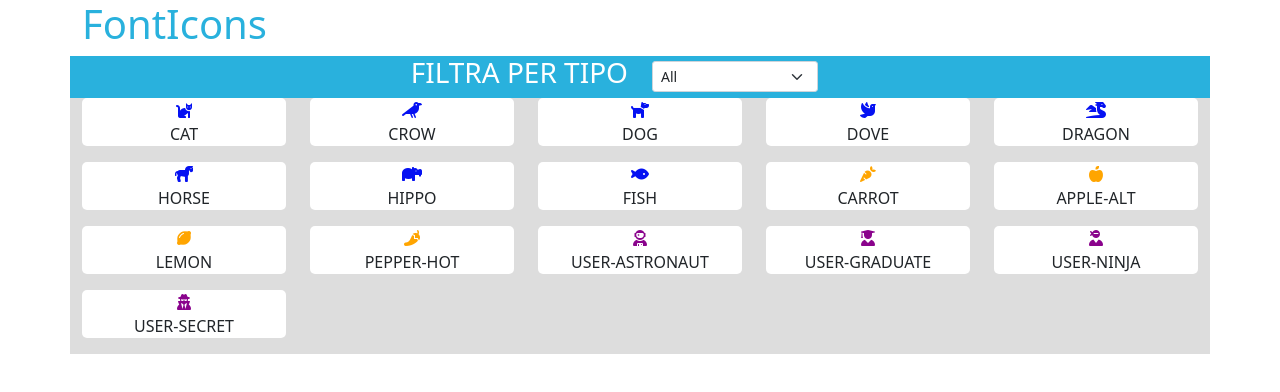
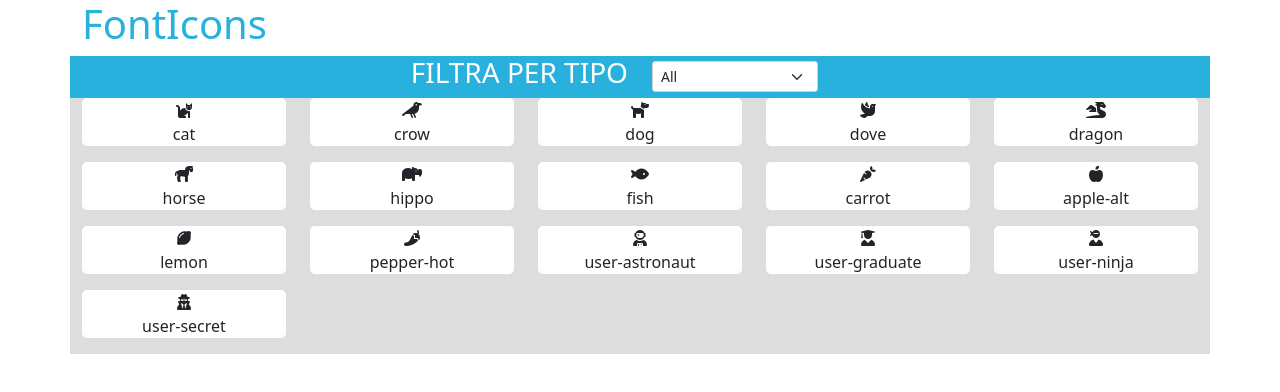
Before and after one commit to alessandro-cappelli/js-es6-icons, a plain HTML site: page index.html in a window 1280 px wide. Drawn offline with nearby package versions, Linux system fonts and the light colour scheme.

Commit message:
js funzionante

```diff
--- a/data.js
+++ b/data.js
@@ -114,7 +114,7 @@ const icone = [
 ];
 
 
-const contenitore = document.querySelector('.ms_container_icon');
+const contenitore = document.querySelector('.ms_row_container_icon');
 const filtro = document.querySelector('.ms_select_option');
 
 filtro.addEventListener("change", function(){
@@ -122,14 +122,23 @@ filtro.addEventListener("change", function(){
 	getBoxesCode(this.value);
 });
 
-getBoxesCode(filtro.value);
 
+function getBoxesCode(filtro){
+	icone.forEach((elemento) =>{
+		if((elemento.type == filtro)||(filtro == 'all')){
+			contenitore.innerHTML += getBoxCode(elemento)
+		}
+	})
+}
 
-function getBoxesCode(icona){
+getBoxesCode(filtro.value)
+
+function getBoxCode(icona){
+	const{name, prefix, type, family, color} = icona;
 	return `
     	<div>
-        	<div class="col ms_bg_icon"><i class="${family} fa-cat ms_icon_animal"></i>
-            	<p>CAT</p>
+        	<div class="col ms_bg_icon"><i class="${family} ${prefix}${name} style="${color};"></i>
+            	<p>${name}</p>
         	</div>
     	</div>
 	`;
--- a/index.html
+++ b/index.html
@@ -31,10 +31,10 @@
                 </div>
                 <div class="col-2 text-center">
                     <select class="form-select form-select-sm ms_select_option" aria-label=".form-select-sm example">
-                        <option value="1">All</option>
-                        <option value="2">Animal</option>
-                        <option value="3">Vegetable</option>
-                        <option value="4">User</option>
+                        <option value="all">All</option>
+                        <option value="animal">Animal</option>
+                        <option value="vegetable">Vegetable</option>
+                        <option value="user">User</option>
                     </select>
                 </div>
             </div>
@@ -42,87 +42,8 @@
 
         <!-- figure -->
         <div class="container ms_container_icon">
-            <div class="row row-cols-2 row-cols-sm-2 row-cols-md-5">
-                <div>
-                    <div class="col ms_bg_icon"><i class="fas fa-cat ms_icon_animal"></i>
-                        <p>CAT</p>
-                    </div>
-                </div>
-                <div>
-                    <div class="col ms_bg_icon"><i class="fas fa-crow ms_icon_animal"></i>
-                        <p>CROW</p>
-                    </div>
-                </div>
-                <div>
-                    <div class="col ms_bg_icon"><i class="fas fa-dog ms_icon_animal"></i>
-                        <p>DOG</p>
-                    </div>
-                </div>
-                <div>
-                    <div class="col ms_bg_icon"><i class="fas fa-dove ms_icon_animal"></i>
-                        <p>DOVE</p>
-                    </div>
-                </div>
-                <div>
-                    <div class="col ms_bg_icon"><i class="fas fa-dragon ms_icon_animal"></i>
-                        <p>DRAGON</p>
-                    </div>
-                </div>
-                <div>
-                    <div class="col ms_bg_icon"><i class="fas fa-horse ms_icon_animal"></i>
-                        <p>HORSE</p>
-                    </div>
-                </div>
-                <div>
-                    <div class="col ms_bg_icon"><i class="fas fa-hippo ms_icon_animal"></i>
-                        <p>HIPPO</p>
-                    </div>
-                </div>
-                <div>
-                    <div class="col ms_bg_icon"><i class="fas fa-fish ms_icon_animal"></i>
-                        <p>FISH</p>
-                    </div>
-                </div>
-                <div>
-                    <div class="col ms_bg_icon"><i class="fas fa-carrot ms_icon_vegetable"></i>
-                        <p>CARROT</p>
-                    </div>
-                </div>
-                <div>
-                    <div class="col ms_bg_icon"><i class="fas fa-apple-alt ms_icon_vegetable"></i>
-                        <p>APPLE-ALT</p>
-                    </div>
-                </div>
-                <div>
-                    <div class="col ms_bg_icon"><i class="fas fa-lemon ms_icon_vegetable"></i>
-                        <p>LEMON</p>
-                    </div>
-                </div>
-                <div>
-                    <div class="col ms_bg_icon"><i class="fas fa-pepper-hot ms_icon_vegetable"></i>
-                        <p>PEPPER-HOT</p>
-                    </div>
-                </div>
-                <div>
-                    <div class="col ms_bg_icon"><i class="fas fa-user-astronaut ms_icon_user"></i>
-                        <p>USER-ASTRONAUT</p>
-                    </div>
-                </div>
-                <div>
-                    <div class="col ms_bg_icon"><i class="fas fa-user-graduate ms_icon_user"></i>
-                        <p>USER-GRADUATE</p>
-                    </div>
-                </div>
-                <div>
-                    <div class="col ms_bg_icon"><i class="fas fa-user-ninja ms_icon_user"></i>
-                        <p>USER-NINJA</p>
-                    </div>
-                </div>
-                <div>
-                    <div class="col ms_bg_icon"><i class="fas fa-user-secret ms_icon_user"></i>
-                        <p>USER-SECRET</p>
-                    </div>
-                </div>
+            <div class="row row-cols-2 row-cols-sm-2 row-cols-md-5 ms_row_container_icon">
+
             </div>
         </div>
 
```
